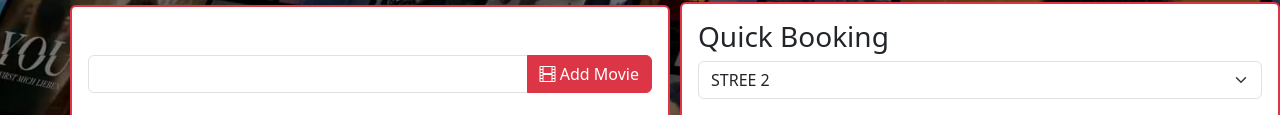
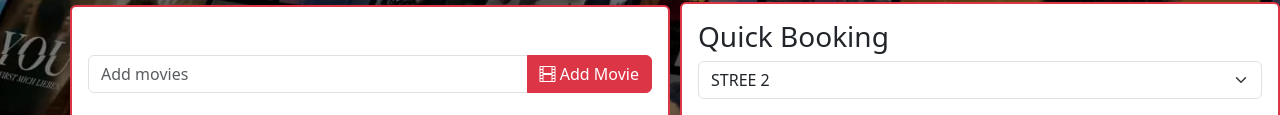
Before and after one commit to harinaik203/BookMyShow, a website: page src/index.html in a window 1280 px wide. Shown: the part 242-357 px from the top of the page. Drawn offline with nearby package versions, Linux system fonts and the light colour scheme.

Commit message:
Added a plceholder

```diff
--- a/src/index.html
+++ b/src/index.html
@@ -22,7 +22,7 @@
             <div class="border border-2 border-danger p-3 rounded" id="adminbox">
                 <label class="form-label fw-bold">Add New Movie</label>
                 <div class="input-group">
-                    <input type="text" id="txtMovie" class="form-control">
+                    <input type="text" id="txtMovie" class="form-control" placeholder="Add movies">
                     <button class="btn btn-danger bi bi-film" onclick="AddMovieClick()"> Add Movie</button>
                 </div>
                 <div class="mt-4" id="movieslist">
```
